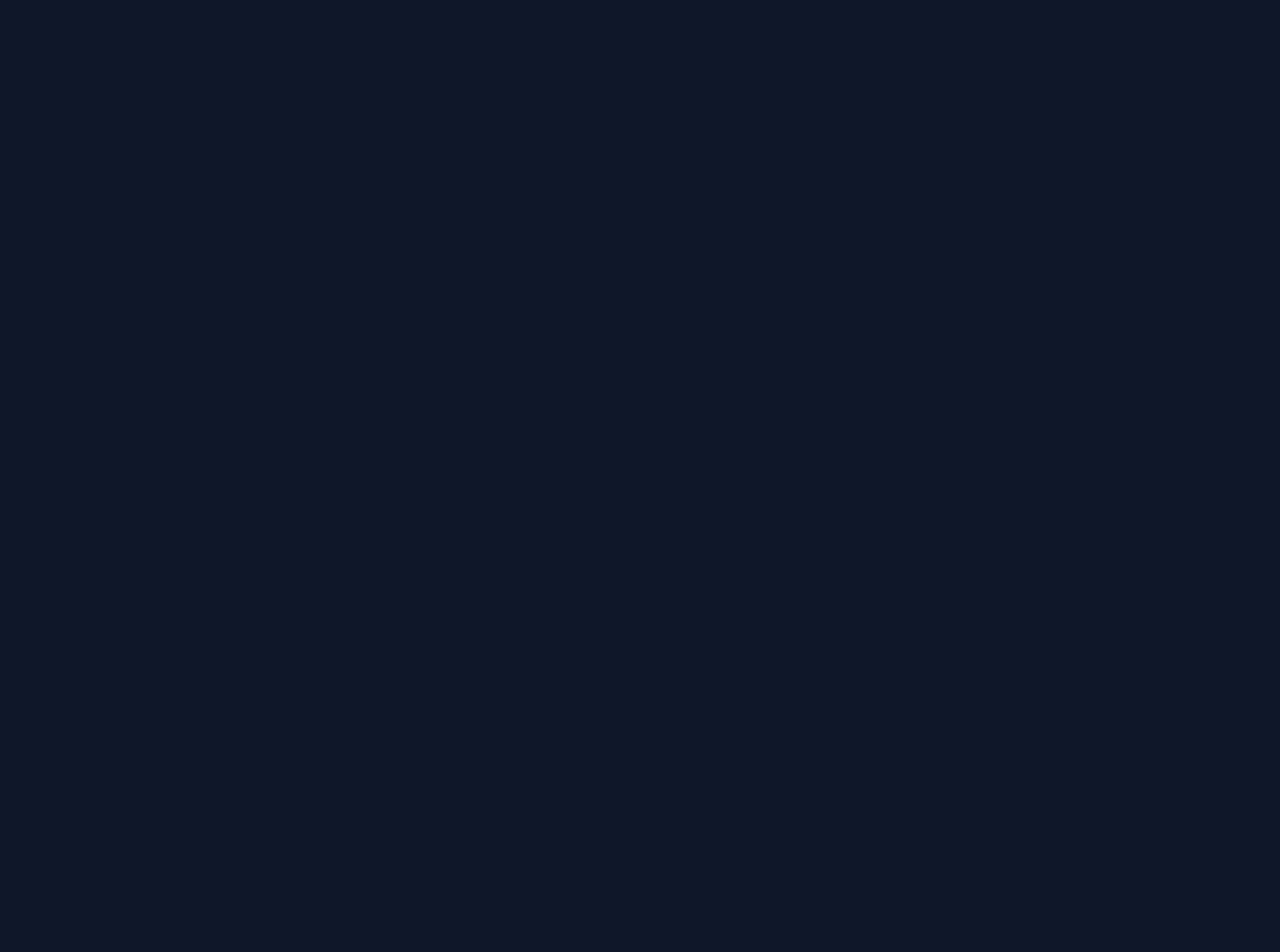
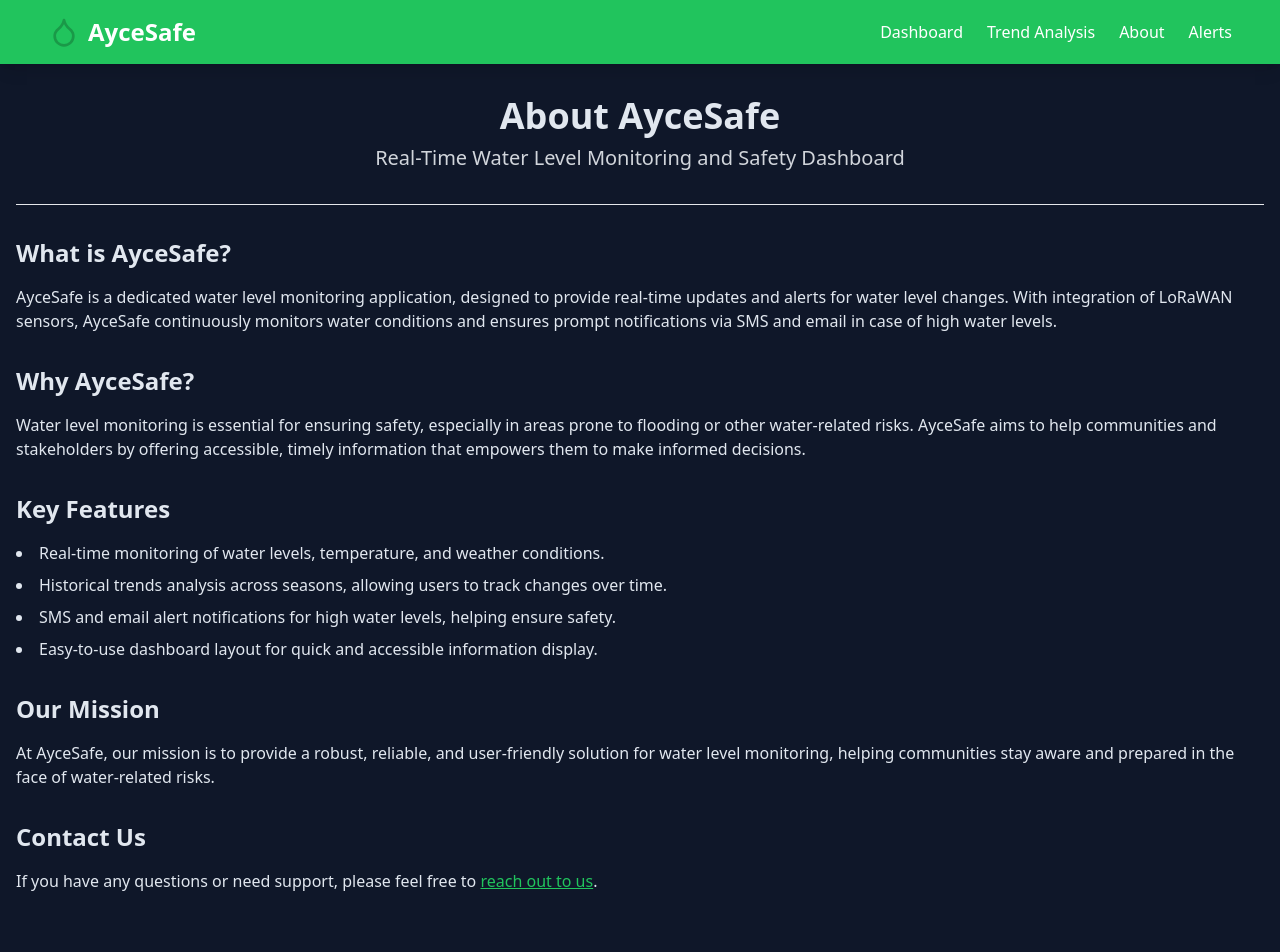
Before and after one commit to makona-OG/aycesafe, a React (Vite) app: page /about in a window 1280 px wide. Before the commit this address had no page. Shown: the top 952 px of the page. Before the commit the page ends 800 px from the top, so only its background shows below. Built offline with nearby package versions, Linux system fonts and the light colour scheme.

Commit message:
Create about page with content
Add an about page for AyceSafe, including sections on the application overview, purpose, key features, mission statement, and contact information. The page uses a structured layout with headings and paragraphs for clarity and ease of reading.
[skip gpt_engineer]

```diff
--- a/src/App.tsx
+++ b/src/App.tsx
@@ -5,6 +5,7 @@ import { QueryClient, QueryClientProvider } from "@tanstack/react-query";
 import { BrowserRouter, Routes, Route } from "react-router-dom";
 import Index from "./pages/Index";
 import TrendAnalysis from "./pages/TrendAnalysis";
+import About from "./pages/About";
 
 const queryClient = new QueryClient();
 
@@ -17,6 +18,7 @@ const App = () => (
         <Routes>
           <Route path="/" element={<Index />} />
           <Route path="/trend-analysis" element={<TrendAnalysis />} />
+          <Route path="/about" element={<About />} />
         </Routes>
       </BrowserRouter>
     </TooltipProvider>
--- a/src/components/Layout/Header.tsx
+++ b/src/components/Layout/Header.tsx
@@ -12,6 +12,7 @@ export const Header = () => {
         <nav className="hidden md:flex space-x-6">
           <Link to="/" className="hover:text-secondary transition-colors">Dashboard</Link>
           <Link to="/trend-analysis" className="hover:text-secondary transition-colors">Trend Analysis</Link>
+          <Link to="/about" className="hover:text-secondary transition-colors">About</Link>
           <a href="#" className="hover:text-secondary transition-colors">Alerts</a>
         </nav>
       </div>
--- /dev/null
+++ b/src/pages/About.tsx
@@ -0,0 +1,72 @@
+import { Header } from "@/components/Layout/Header";
+import { Footer } from "@/components/Layout/Footer";
+
+const About = () => {
+  return (
+    <div className="min-h-screen flex flex-col">
+      <Header />
+      <main className="flex-grow container mx-auto px-4 py-8">
+        <h1 className="text-4xl font-bold text-center text-foreground">About AyceSafe</h1>
+        <p className="text-xl text-center text-muted-foreground mt-2">Real-Time Water Level Monitoring and Safety Dashboard</p>
+        <hr className="my-8 border-border" />
+
+        {/* Introduction Section */}
+        <section className="mt-8">
+          <h2 className="text-2xl font-semibold text-foreground">What is AyceSafe?</h2>
+          <p className="mt-4 text-foreground">
+            AyceSafe is a dedicated water level monitoring application, designed to provide real-time
+            updates and alerts for water level changes. With integration of LoRaWAN sensors,
+            AyceSafe continuously monitors water conditions and ensures prompt notifications via SMS and email
+            in case of high water levels.
+          </p>
+        </section>
+
+        {/* Purpose Section */}
+        <section className="mt-8">
+          <h2 className="text-2xl font-semibold text-foreground">Why AyceSafe?</h2>
+          <p className="mt-4 text-foreground">
+            Water level monitoring is essential for ensuring safety, especially in areas prone to flooding or
+            other water-related risks. AyceSafe aims to help communities and stakeholders by offering
+            accessible, timely information that empowers them to make informed decisions.
+          </p>
+        </section>
+
+        {/* Features Section */}
+        <section className="mt-8">
+          <h2 className="text-2xl font-semibold text-foreground">Key Features</h2>
+          <ul className="mt-4 list-disc list-inside space-y-2 text-foreground">
+            <li>Real-time monitoring of water levels, temperature, and weather conditions.</li>
+            <li>Historical trends analysis across seasons, allowing users to track changes over time.</li>
+            <li>SMS and email alert notifications for high water levels, helping ensure safety.</li>
+            <li>Easy-to-use dashboard layout for quick and accessible information display.</li>
+          </ul>
+        </section>
+
+        {/* Mission Section */}
+        <section className="mt-8">
+          <h2 className="text-2xl font-semibold text-foreground">Our Mission</h2>
+          <p className="mt-4 text-foreground">
+            At AyceSafe, our mission is to provide a robust, reliable, and user-friendly solution for
+            water level monitoring, helping communities stay aware and prepared in the face of water-related
+            risks.
+          </p>
+        </section>
+
+        {/* Contact Section */}
+        <section className="mt-8 mb-8">
+          <h2 className="text-2xl font-semibold text-foreground">Contact Us</h2>
+          <p className="mt-4 text-foreground">
+            If you have any questions or need support, please feel free to{" "}
+            <a href="/contact" className="text-primary hover:text-secondary underline">
+              reach out to us
+            </a>
+            .
+          </p>
+        </section>
+      </main>
+      <Footer />
+    </div>
+  );
+};
+
+export default About;
```
